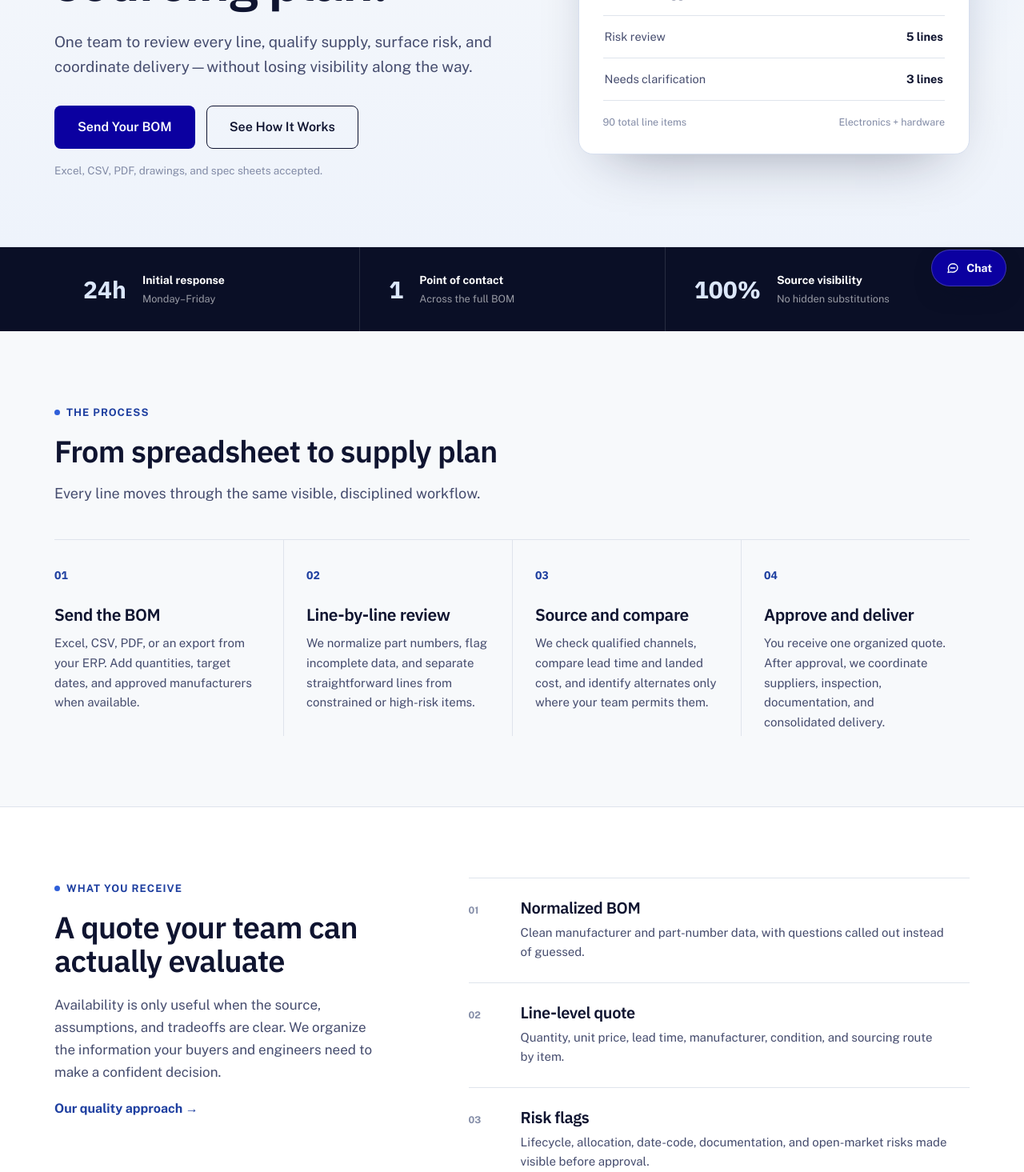
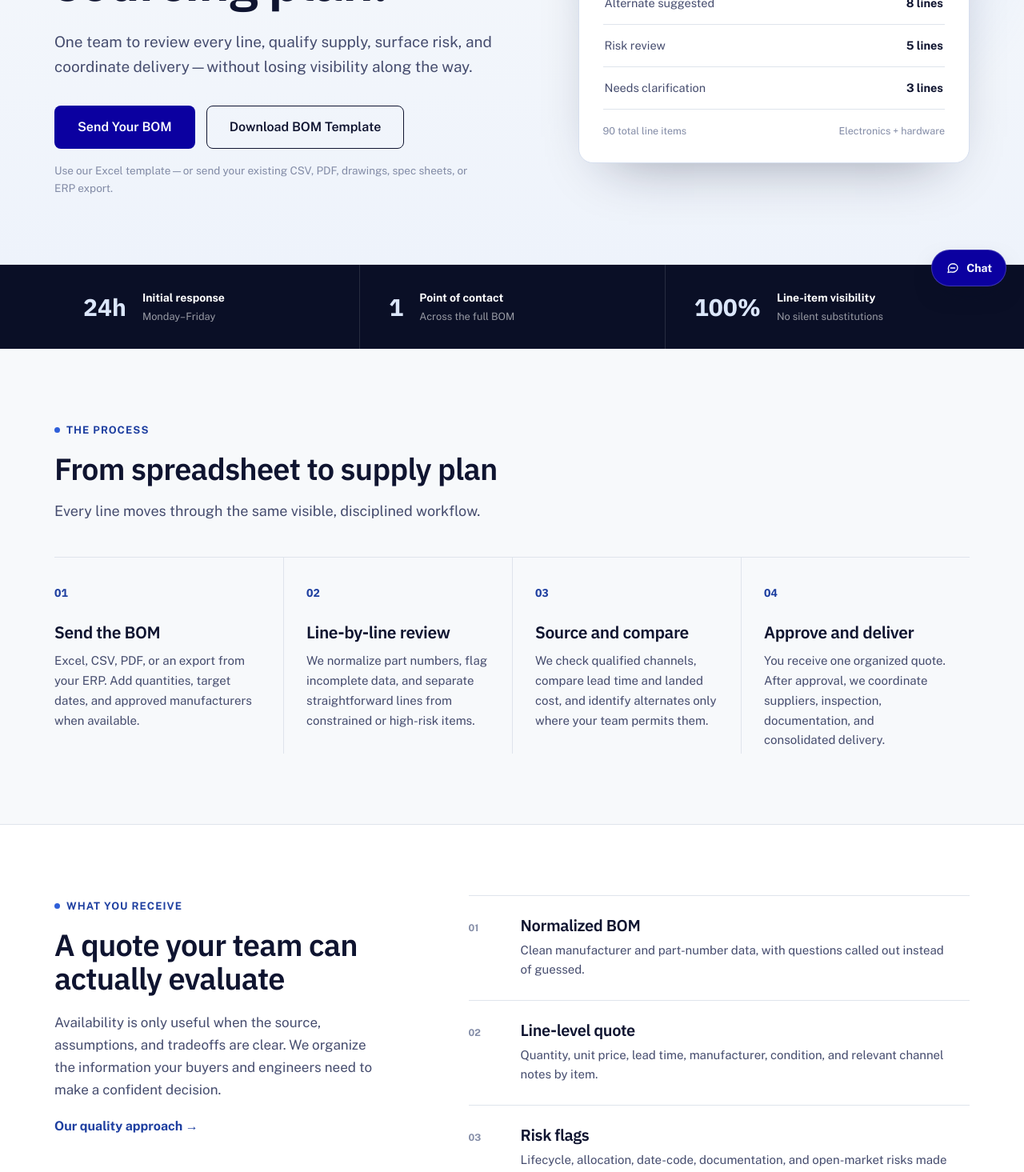
Before and after one commit to rachelluo-song/SongGlow-Website, a Next.js app: page /bom-sourcing in a window 1280 px wide. Shown: the part 420-1885 px from the top of the page at 80% size. Built offline with nearby package versions, Linux system fonts and the light colour scheme.

Commit message:
confirmed

```diff
--- a/app/bom-sourcing/page.tsx
+++ b/app/bom-sourcing/page.tsx
@@ -8,14 +8,14 @@ import { SITE_NAME, SITE_URL } from "@/lib/site";
 export const metadata: Metadata = {
   title: "BOM Sourcing & Fulfillment for OEM and EMS Teams - SongGlow",
   description:
-    "Send SongGlow your electronic bill of materials for a line-by-line sourcing review, supplier qualification, alternates, cost optimization, and consolidated delivery.",
+    "Send SongGlow your electronic bill of materials or download our free BOM RFQ template for line-by-line sourcing, alternates, cost review, and consolidated delivery.",
   alternates: { canonical: "/bom-sourcing" },
 };
 
 const OUTCOMES = [
   { value: "24h", label: "Initial response", detail: "Monday–Friday" },
   { value: "1", label: "Point of contact", detail: "Across the full BOM" },
-  { value: "100%", label: "Source visibility", detail: "No hidden substitutions" },
+  { value: "100%", label: "Line-item visibility", detail: "No silent substitutions" },
 ];
 
 const STEPS = [
@@ -43,11 +43,11 @@ const STEPS = [
 
 const DELIVERABLES = [
   ["Normalized BOM", "Clean manufacturer and part-number data, with questions called out instead of guessed."],
-  ["Line-level quote", "Quantity, unit price, lead time, manufacturer, condition, and sourcing route by item."],
+  ["Line-level quote", "Quantity, unit price, lead time, manufacturer, condition, and relevant channel notes by item."],
   ["Risk flags", "Lifecycle, allocation, date-code, documentation, and open-market risks made visible before approval."],
   ["Alternate options", "Form-fit-function candidates presented separately for engineering review—never substituted silently."],
   ["Consolidated plan", "Multiple suppliers coordinated into one purchasing and delivery plan for easier execution."],
-  ["Traceability pack", "Available source documents, lot and date-code details, and inspection records kept with the order."],
+  ["Traceability pack", "Available packaging, label, lot and date-code details, and review records kept with the order."],
 ];
 
 const FITS = [
@@ -63,7 +63,7 @@ const FAQ_ITEMS: FaqItem[] = [
   {
     question: "What file format can I send for a BOM quote?",
     answer:
-      "Send Excel, CSV, PDF, or an export from your ERP. Drawings and specification sheets can be attached with the list. No fixed template is required, although manufacturer part number, quantity, and target date help us return a more complete quote.",
+      "Use the downloadable Excel template on this page or send your existing Excel, CSV, PDF, or ERP export. Drawings and specification sheets can be attached with the list. No fixed template is required, although manufacturer part number, quantity, and target date help us return a more complete quote.",
   },
   {
     question: "How quickly will I receive a BOM quote?",
@@ -109,10 +109,17 @@ export default function BomSourcingPage() {
               <Link href="/contact?project=bom" className="btn btn-navy btn-lg">
                 Send Your BOM
               </Link>
-              <a href="#process" className="btn btn-ghost btn-lg">See How It Works</a>
+              <a
+                href="/SongGlow-BOM-RFQ-Template.xlsx"
+                className="btn btn-ghost btn-lg"
+                download="SongGlow-BOM-RFQ-Template.xlsx"
+              >
+                Download BOM Template
+              </a>
             </div>
             <p className="bom-file-note" data-hero-item>
-              Excel, CSV, PDF, drawings, and spec sheets accepted.
+              Use our Excel template—or send your existing CSV, PDF, drawings,
+              spec sheets, or ERP export.
             </p>
           </div>
 
```
Also changed, not shown: 2 other files (tests, documents, lock files or other folders).
